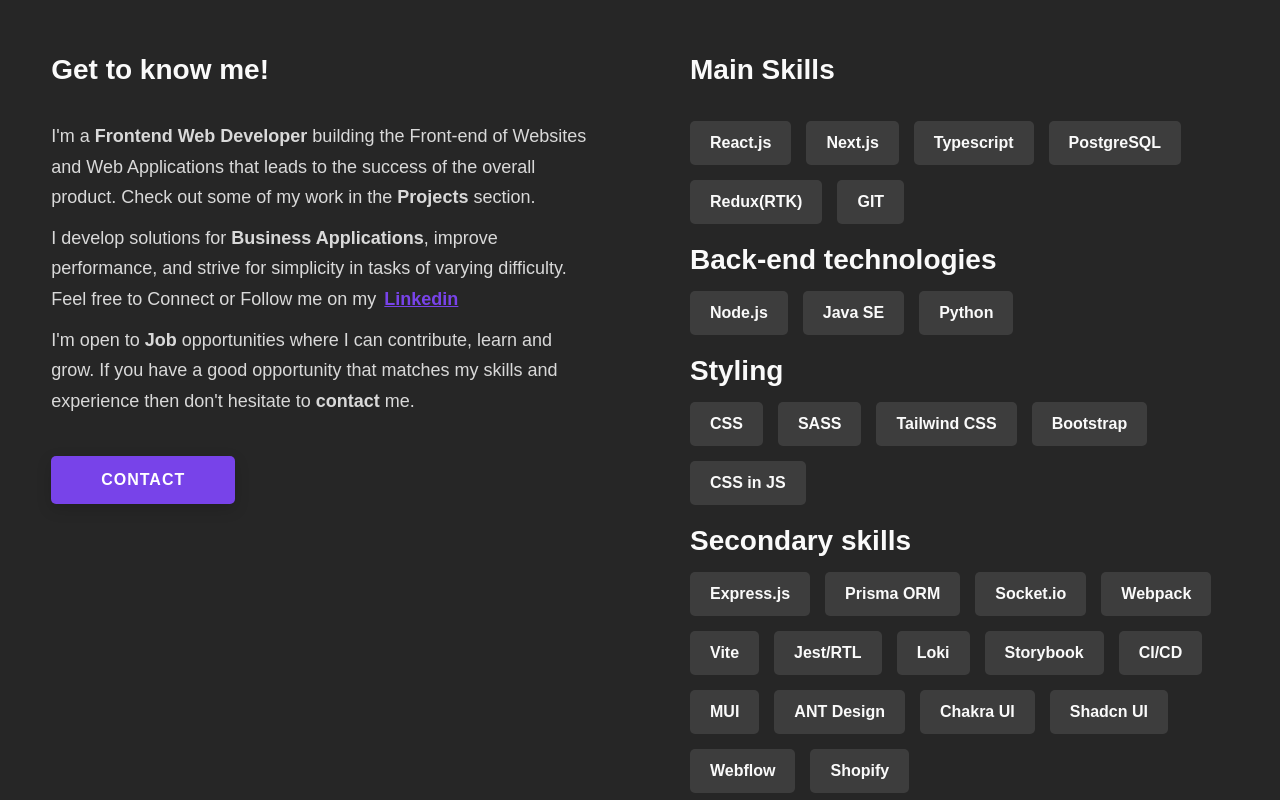
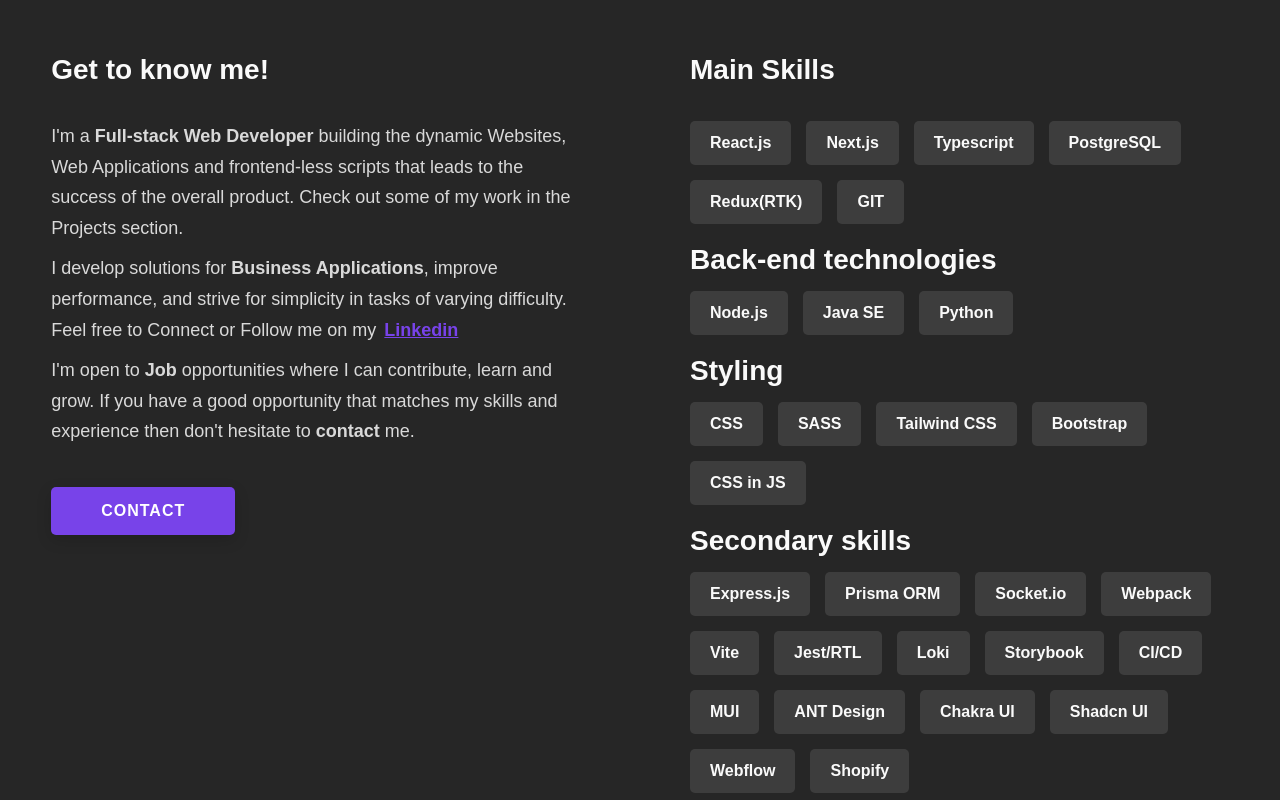
Before and after one commit to trepegorka/portfolio, a React (Vite) app: page / in a window 1280 px wide. Shown: the part 1120-1920 px from the top of the page. Built offline with nearby package versions, Linux system fonts and the light colour scheme; a web font is replaced by a local one.

Commit message:
fix tg, added minor

```diff
--- a/src/widgets/AboutSection/AboutContentMain/AboutContentMain.tsx
+++ b/src/widgets/AboutSection/AboutContentMain/AboutContentMain.tsx
@@ -14,9 +14,9 @@
             <h3 className={cls.aboutContentTitle}>Get to know me!</h3>
             <div className={cls.aboutContentDetails}>
                 <p className={cls.aboutContentDetailsPara}>
-                    I'm a <strong>Frontend Web Developer</strong> building the Front-end of Websites and
-                    Web Applications that leads to the success of the overall product. Check out some of
-                    my work in the <strong>Projects</strong> section.
+                    I'm a <strong>Full-stack Web Developer</strong> building the dynamic Websites,
+                    Web Applications and frontend-less scripts that leads to the success of the overall product. Check out some of
+                    my work in the <a href={'#projects'}>Projects</a> section.
                 </p>
                 <p className={cls.aboutContentDetailsPara}>
                     I develop solutions for <strong>Business Applications</strong>, improve performance,
--- a/src/widgets/ContactSection/ContactSection.tsx
+++ b/src/widgets/ContactSection/ContactSection.tsx
@@ -15,8 +15,8 @@
                 <SectionTitle
                     title={'Contact'}
                     subtitle={
-                        <span>Feel free to Contact me via Telegram: ${<a target={"_blank"} href={'https://t.me/egor_ptpch'}>@egor_ptpch</a>} or by submitting the form below, ` +
-                            'and I will get back to you as soon as possible</span>}/>
+                        <span>Feel free to Contact me via Telegram: <a target={"_blank"} href={'https://t.me/egor_ptpch'}>@egor_ptpch</a> or by submitting the form below,
+                            and I will get back to you as soon as possible</span>}/>
                 <ContactForm/>
             </div>
         </section>
```
